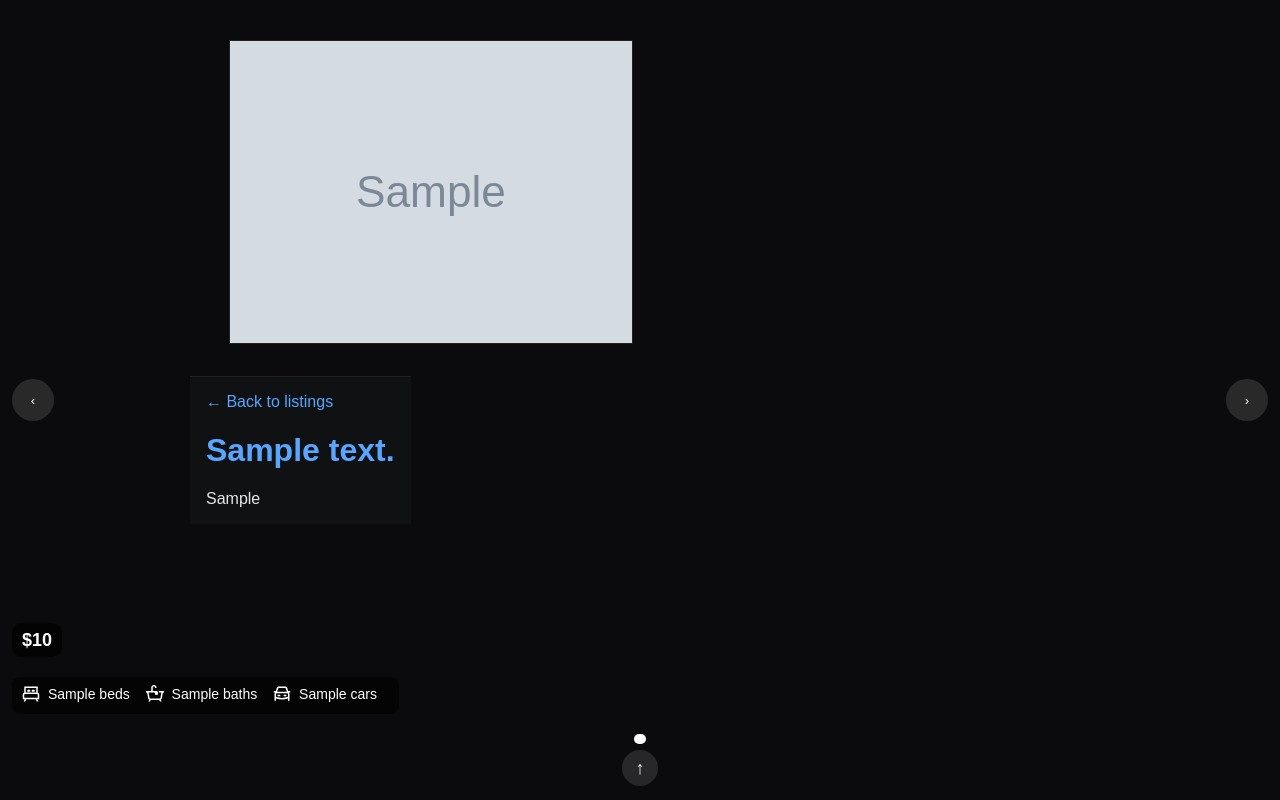
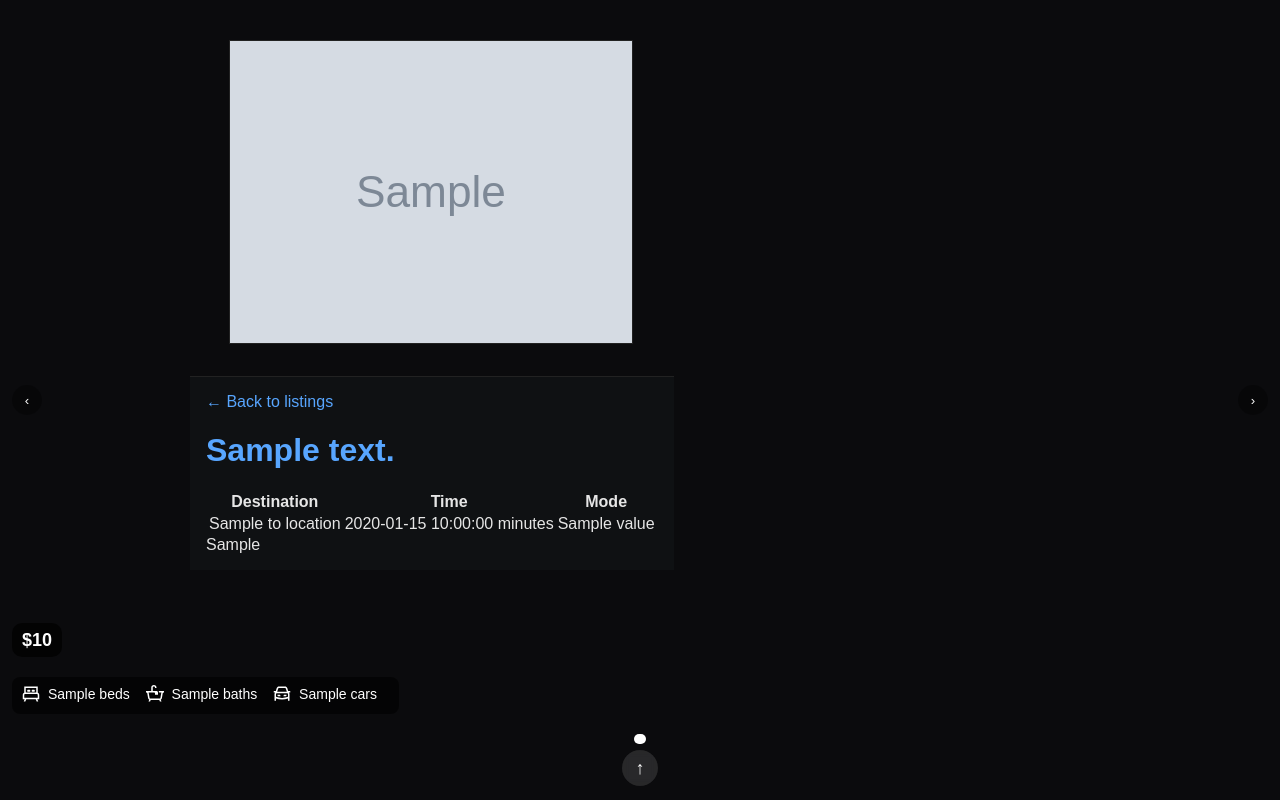
Before and after one commit to KnotATypo/Rent-Finder, a Flask app: template src/rent_finder/templates/listing.html in a window 1280 px wide. Run offline with Flask 3, Linux system fonts and the light colour scheme; the template is opened without the code that fills it: most values are stand-ins (such as "Sample title", 1, 10 or a date in 2020); grey boxes marked "Sample" are stand-in pictures; parts of the project's set-up code (start-up, migrations or seed data) failed here and were passed over.

Commit message:
Basic table for travel times

```diff
--- a/src/rent_finder/host.py
+++ b/src/rent_finder/host.py
@@ -3,7 +3,7 @@ from flask import url_for
 from waitress import serve
 
 from rent_finder.logger import logger, configure_logging
-from rent_finder.model import Address, Listing
+from rent_finder.model import Address, Listing, TravelTime, SavedLocations
 from rent_finder.s3_client import S3Client
 
 app = Flask(__name__)
@@ -29,8 +29,10 @@ def listing(listing_id):
     image_urls = [url_for("serve_data", listing_id=listing_id, filename=image) for image in images]
     listing = Listing.get(Listing.id == listing_id)
 
+    travel_times = TravelTime.select().join(SavedLocations).where(TravelTime.address_id == listing.address_id)
+
     return render_template(
-        "listing.html", listing=listing, blurb_html=blurb_html, image_urls=image_urls
+        "listing.html", listing=listing, blurb_html=blurb_html, image_urls=image_urls, travel_times=travel_times
     )
 
 
--- a/src/rent_finder/model.py
+++ b/src/rent_finder/model.py
@@ -62,6 +62,7 @@ class SavedLocations(Model):
     id = AutoField(primary_key=True)
     latitude = FloatField()
     longitude = FloatField()
+    name = TextField()
 
     class Meta:
         database = db
--- a/src/rent_finder/static/css/style.css
+++ b/src/rent_finder/static/css/style.css
@@ -21,7 +21,7 @@
     --card-bg: #0f1113;
     --border: #222222;
     --hero-bg: #000000;
-    --control-bg: rgba(255, 255, 255, 0.12);
+    --control-bg: rgba(0, 0, 0, 0.33);
     --control-color: #ffffff;
     --dot-bg: rgba(255, 255, 255, 0.3);
 }
@@ -189,9 +189,9 @@ body.listing-page {
     background: var(--control-bg);
     color: var(--control-color);
     border: none;
-    width: 42px;
-    height: 42px;
-    border-radius: 21px;
+    width: 30px;
+    height: 30px;
+    border-radius: 15px;
 }
 
 .carousel-prev {
--- a/src/rent_finder/templates/listing.html
+++ b/src/rent_finder/templates/listing.html
@@ -11,7 +11,7 @@
     <div class="hero-image carousel" id="carousel">
         {% for src in image_urls %}
             <div class="carousel-slide">
-                <img src="{{ src }}" alt="{{ listing.address_id.address }} image {{ loop.index }}">
+                <img src="{{ src }}" alt="{{ listing.address_id.address }} {{ loop.index }}">
             </div>
         {% endfor %}
         <button class="carousel-prev" aria-label="Previous">‹</button>
@@ -67,6 +67,25 @@
         <h1>
             <a href="https://www.google.com/maps/place/{{ listing.address_id.address|replace(' ', '+')|replace('/', '%2F') }}"
                target="_blank" rel="noopener noreferrer">{{ listing.address_id.address }}</a></h1>
+
+        <table class="travel-times">
+            <thead>
+                <tr>
+                    <th>Destination</th>
+                    <th>Time</th>
+                    <th>Mode</th>
+                </tr>
+            </thead>
+            <tbody>
+                {% for travel_time in travel_times %}
+                    <tr>
+                        <td>{{ travel_time.to_location.name }}</td>
+                        <td>{{ travel_time.travel_time }} minutes</td>
+                        <td>{{ travel_time.travel_mode.value }}</td>
+                    </tr>
+                {% endfor %}
+            </tbody>
+        </table>
         {% if blurb_html %}
             {{ blurb_html | safe }}
         {% else %}
```
Also changed, not shown: src/rent_finder/search.py (+7 -2 lines).
